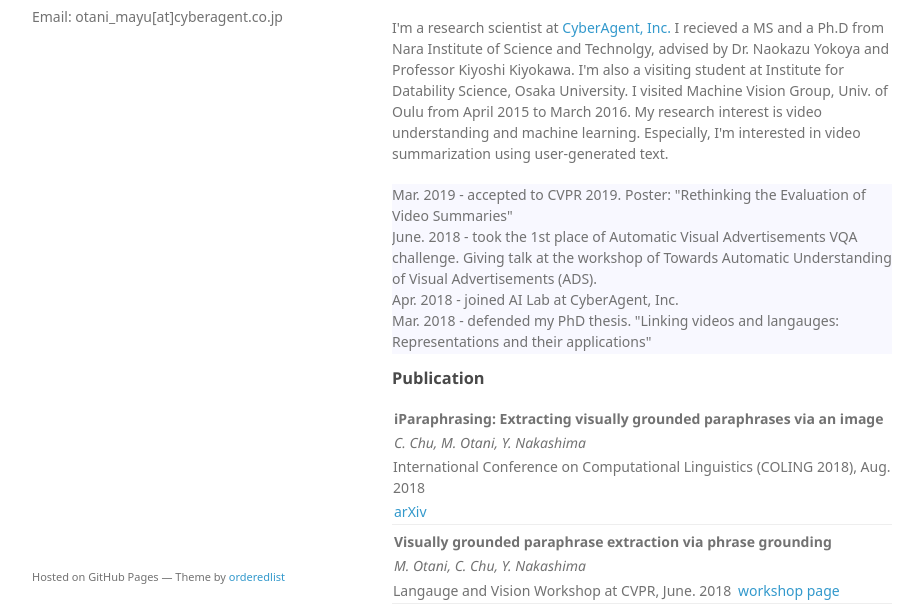
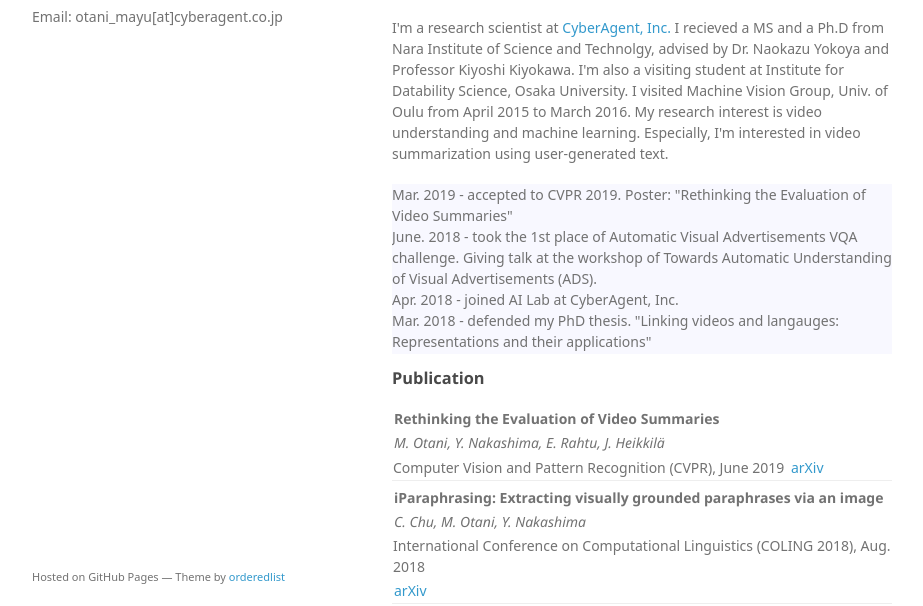
Before and after one commit to mayu-ot/mayu-ot.github.io, a plain HTML site: page index.html in a window 1280 px wide. Shown: the part 144-750 px from the top of the page, without its empty margins (178-1101 px from the left). Drawn offline with Linux system fonts and the light colour scheme; a web font is replaced by a local one.

Commit message:
add paper info

```diff
--- a/index.html
+++ b/index.html
@@ -56,6 +56,15 @@ Poster: "Textual-Description Based Video Summarization for Video Blogs"</div>
 
 <h3>
 <a id="publication" class="anchor" href="#publication" aria-hidden="true"><span aria-hidden="true" class="octicon octicon-link"></span></a>Publication</h3>
+<div class="paper">
+  <div class="ptitle">Rethinking the Evaluation of Video Summaries</div>
+  <div class="pauthors">M. Otani, Y. Nakashima, E. Rahtu, J. Heikkilä</div>
+  <div class="pvenue">Computer Vision and Pattern Recognition (CVPR), June 2019</div>
+  <div class="plinks">
+    <div class="plink"><a href="https://arxiv.org/abs/1903.11328">arXiv</a></div>
+  </div>
+</div>
+
 <div class="paper">
   <div class="ptitle">iParaphrasing: Extracting visually grounded paraphrases via an image</div>
   <div class="pauthors">C. Chu, M. Otani, Y. Nakashima</div>
```
